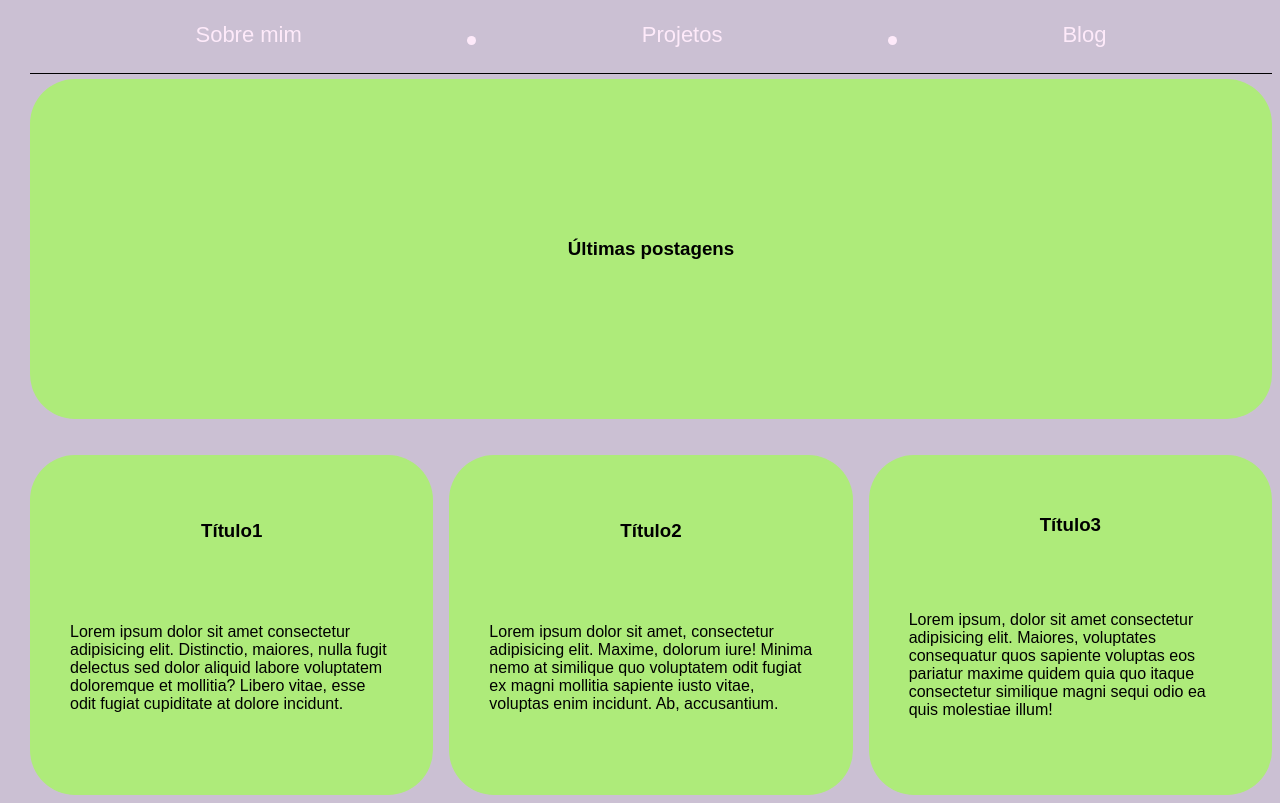
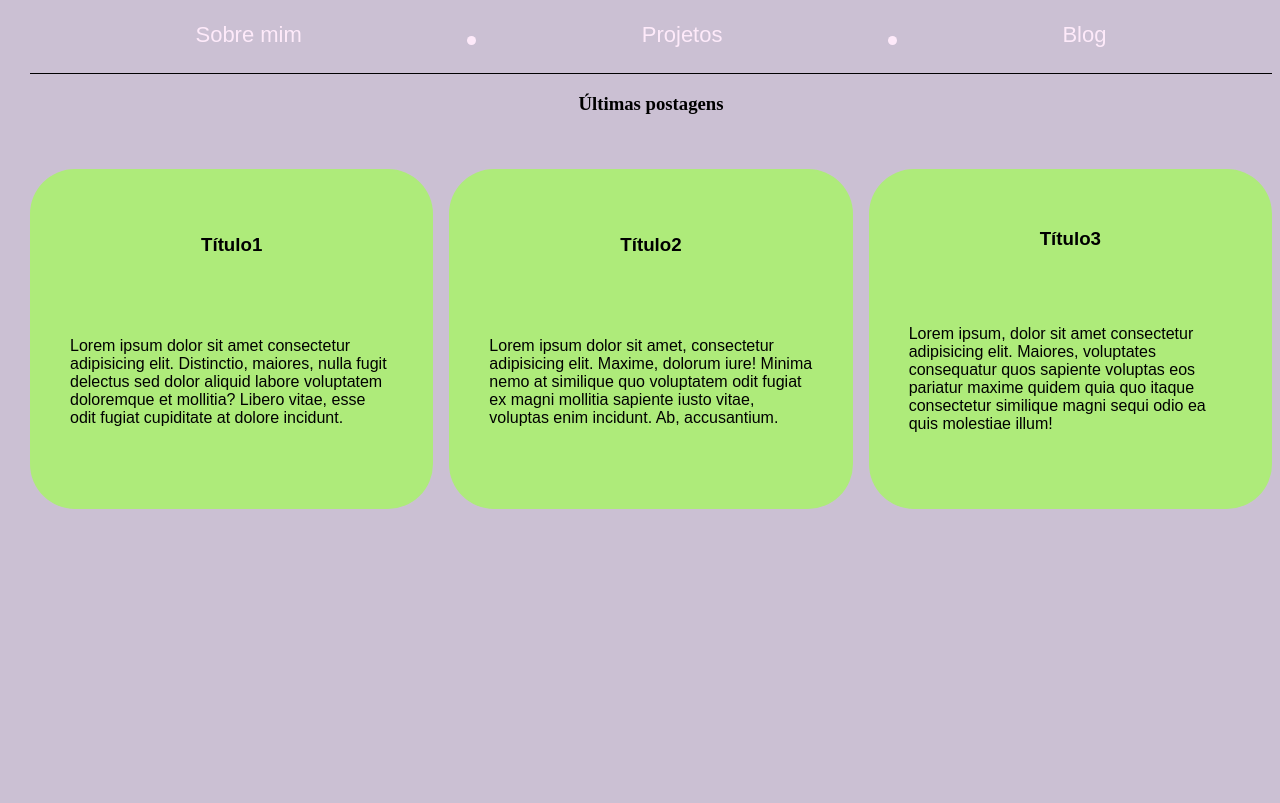
Before and after one commit to ramoscaroline/ElasNaTech_MeuPerfil, a plain HTML site: page index.html in a window 1280 px wide. Shown: the part 122-925 px from the top of the page. After the commit the page ends 800 px from the top, so only its background shows below. Drawn offline with Linux system fonts and the light colour scheme; a web font is replaced by a local one.

Commit message:
Update index.html

```diff
--- a/index.html
+++ b/index.html
@@ -29,7 +29,7 @@
             <div class="bolinha"></div>
             <a href="blog.html" target="_blank">Blog</a>
         </div>
-        <div class="post">
+        <div class="post-title">
             <h3>Últimas postagens</h3>
         </div>
         <br><br>
```
